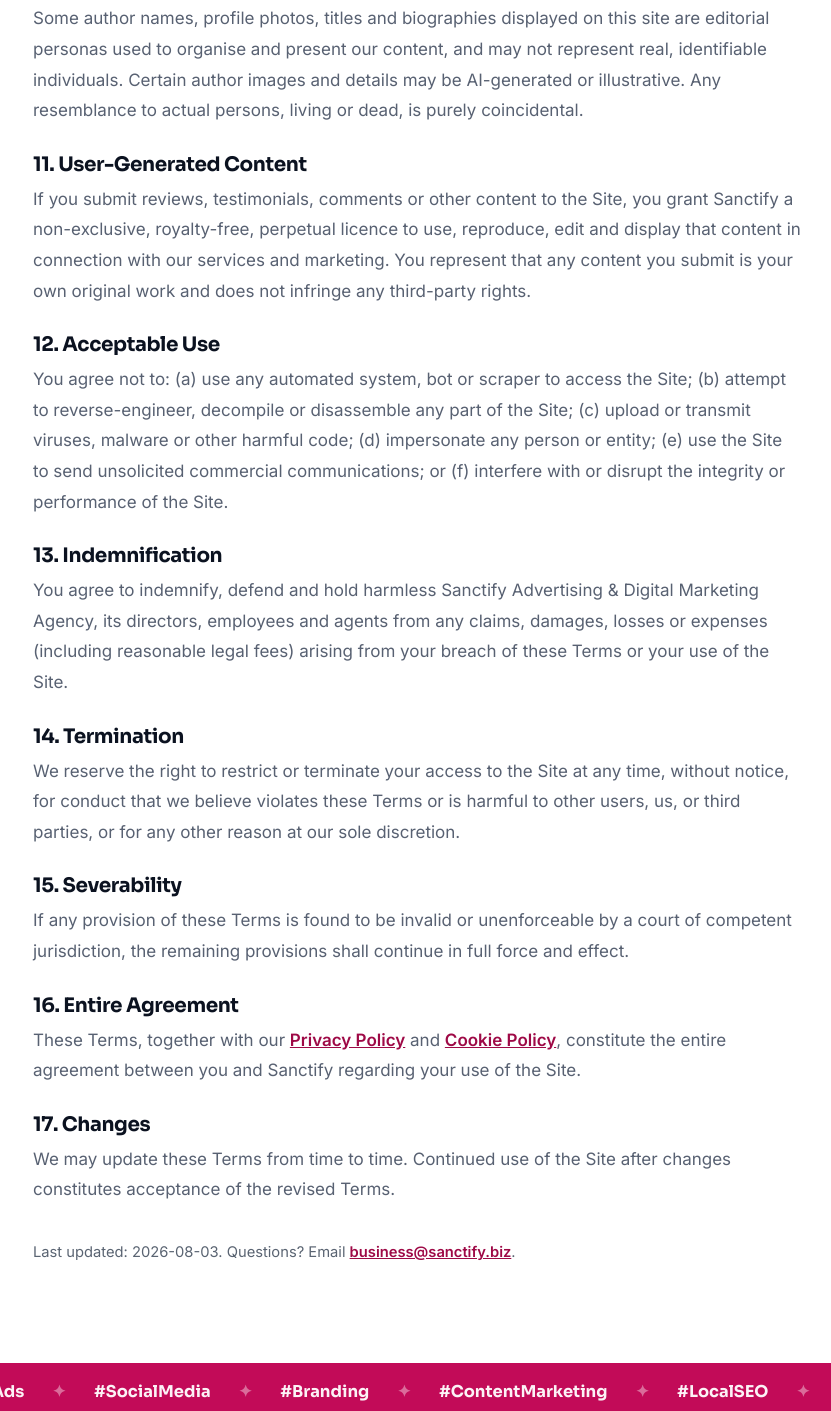
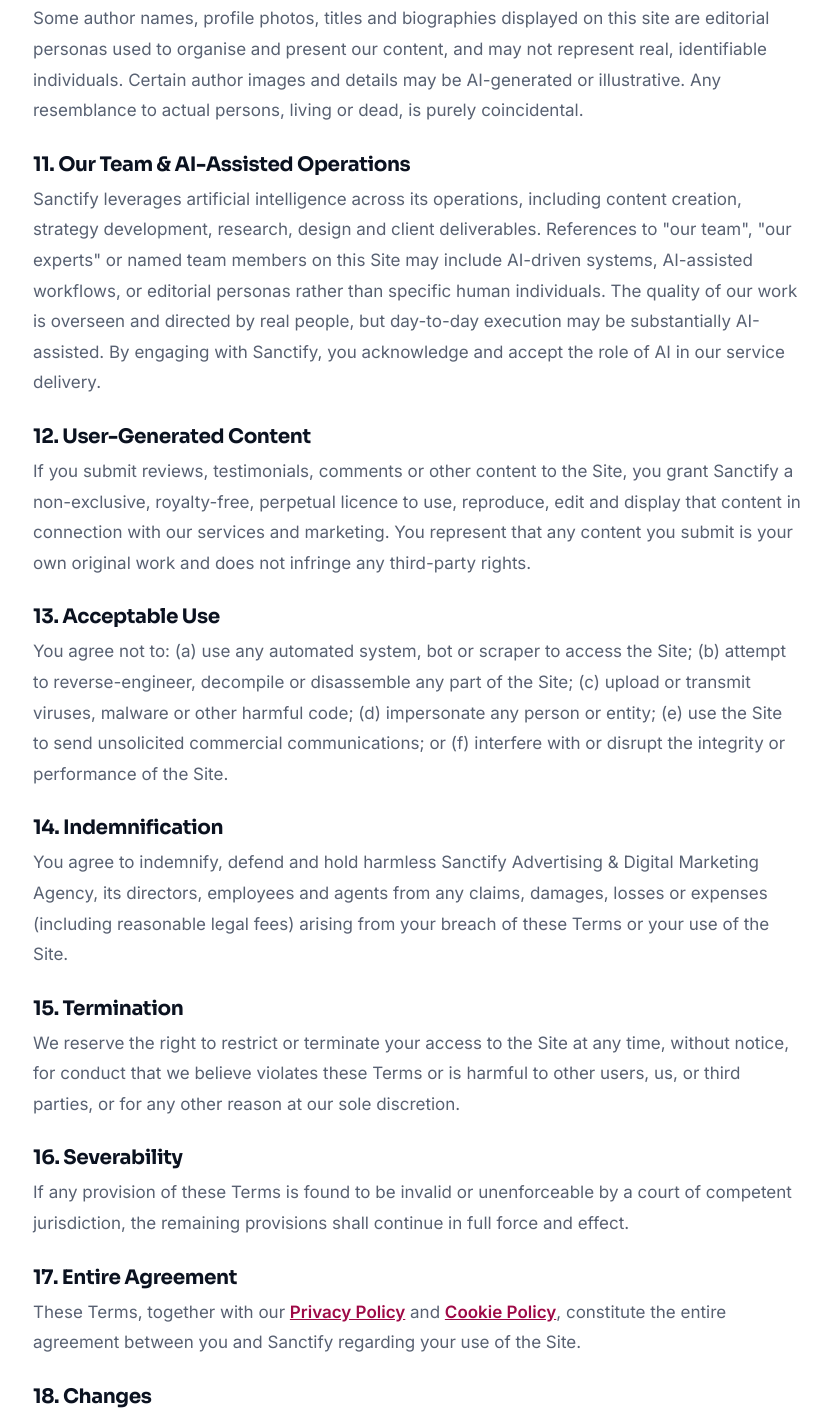
Before and after one commit to consecrating/Sanctify-Co, a website: page dist/terms.html in a window 1280 px wide. Shown: the part 1905-3316 px from the top of the page, without its empty margins (223-1054 px from the left). Drawn offline with Linux system fonts and the light colour scheme.

Commit message:
feat: add Our Team & AI-Assisted Operations section to Terms
Added section 11 disclosing that the Sanctify team leverages AI
across operations and that references to team members may include
AI-driven systems or editorial personas.

```diff
--- a/dist/terms.html
+++ b/dist/terms.html
@@ -62,19 +62,21 @@
   <p>Some articles, summaries, images, illustrations and profile avatars on this site may be created or assisted using artificial intelligence (AI) tools. While our editorial team reviews material for usefulness and accuracy, AI-generated content may occasionally contain errors, omissions or inaccuracies and should not be relied upon as professional advice. Images may be illustrative, stock, or AI-generated and may not depict real people, places, products or events. If you believe any content is inaccurate, please <a href="/contact.html" style="color:var(--acc-d);font-weight:600">contact us</a> and we will review it.</p>
   <h2>10. Authors &amp; Editorial Personas</h2>
   <p>Some author names, profile photos, titles and biographies displayed on this site are editorial personas used to organise and present our content, and may not represent real, identifiable individuals. Certain author images and details may be AI-generated or illustrative. Any resemblance to actual persons, living or dead, is purely coincidental.</p>
-  <h2>11. User-Generated Content</h2>
+  <h2>11. Our Team &amp; AI-Assisted Operations</h2>
+  <p>Sanctify leverages artificial intelligence across its operations, including content creation, strategy development, research, design and client deliverables. References to "our team", "our experts" or named team members on this Site may include AI-driven systems, AI-assisted workflows, or editorial personas rather than specific human individuals. The quality of our work is overseen and directed by real people, but day-to-day execution may be substantially AI-assisted. By engaging with Sanctify, you acknowledge and accept the role of AI in our service delivery.</p>
+  <h2>12. User-Generated Content</h2>
   <p>If you submit reviews, testimonials, comments or other content to the Site, you grant Sanctify a non-exclusive, royalty-free, perpetual licence to use, reproduce, edit and display that content in connection with our services and marketing. You represent that any content you submit is your own original work and does not infringe any third-party rights.</p>
-  <h2>12. Acceptable Use</h2>
+  <h2>13. Acceptable Use</h2>
   <p>You agree not to: (a) use any automated system, bot or scraper to access the Site; (b) attempt to reverse-engineer, decompile or disassemble any part of the Site; (c) upload or transmit viruses, malware or other harmful code; (d) impersonate any person or entity; (e) use the Site to send unsolicited commercial communications; or (f) interfere with or disrupt the integrity or performance of the Site.</p>
-  <h2>13. Indemnification</h2>
+  <h2>14. Indemnification</h2>
   <p>You agree to indemnify, defend and hold harmless Sanctify Advertising &amp; Digital Marketing Agency, its directors, employees and agents from any claims, damages, losses or expenses (including reasonable legal fees) arising from your breach of these Terms or your use of the Site.</p>
-  <h2>14. Termination</h2>
+  <h2>15. Termination</h2>
   <p>We reserve the right to restrict or terminate your access to the Site at any time, without notice, for conduct that we believe violates these Terms or is harmful to other users, us, or third parties, or for any other reason at our sole discretion.</p>
-  <h2>15. Severability</h2>
+  <h2>16. Severability</h2>
   <p>If any provision of these Terms is found to be invalid or unenforceable by a court of competent jurisdiction, the remaining provisions shall continue in full force and effect.</p>
-  <h2>16. Entire Agreement</h2>
+  <h2>17. Entire Agreement</h2>
   <p>These Terms, together with our <a href="/privacy.html" style="color:var(--acc-d);font-weight:600">Privacy Policy</a> and <a href="/cookies.html" style="color:var(--acc-d);font-weight:600">Cookie Policy</a>, constitute the entire agreement between you and Sanctify regarding your use of the Site.</p>
-  <h2>17. Changes</h2>
+  <h2>18. Changes</h2>
   <p>We may update these Terms from time to time. Continued use of the Site after changes constitutes acceptance of the revised Terms.</p>
   <p style="margin-top:34px;color:var(--mut,#5a6472);font-size:.92rem">Last updated: 2026-08-03. Questions? Email <a href="mailto:business@sanctify.biz" style="color:var(--acc-d);font-weight:600">business@sanctify.biz</a>.</p>
   </article>
```
